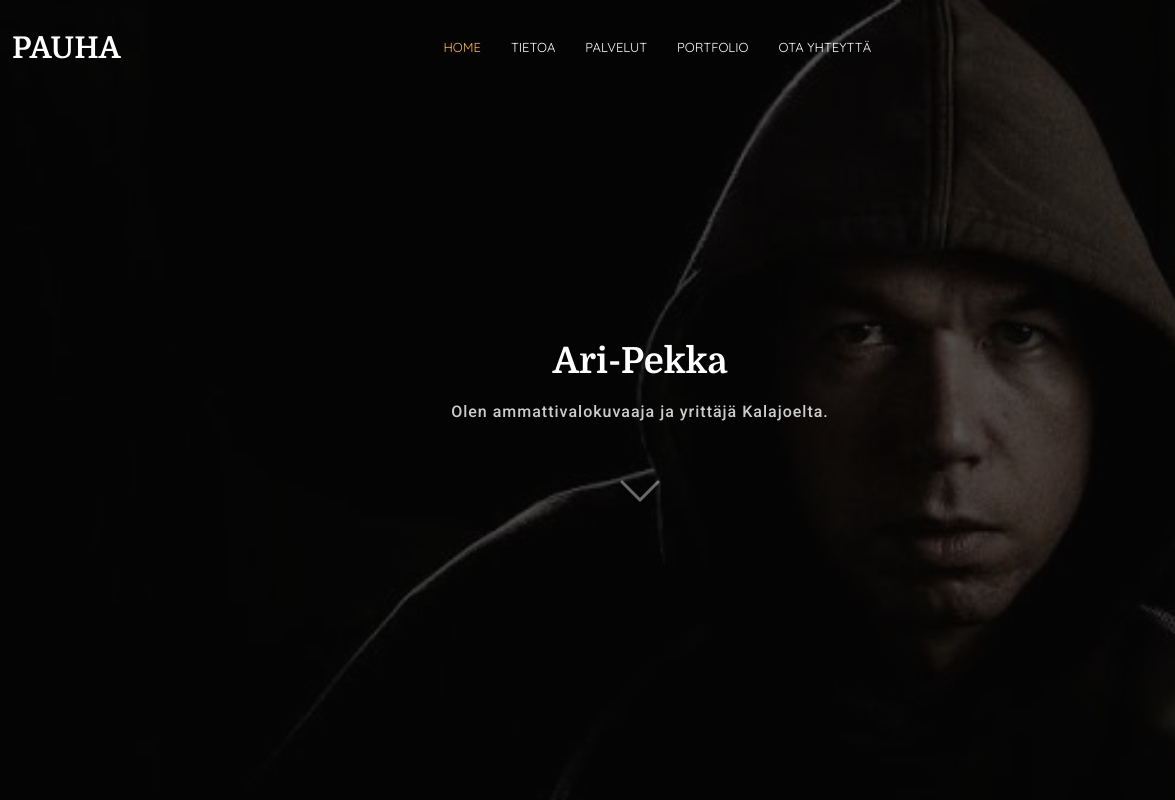
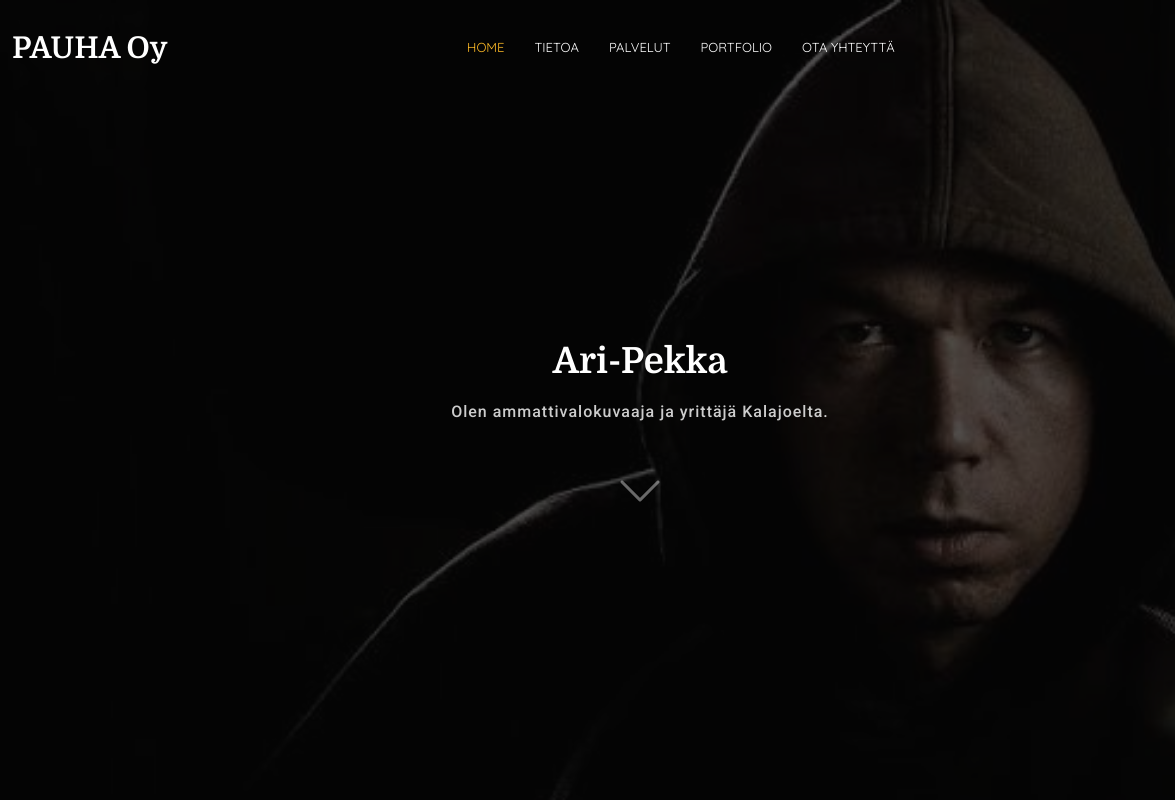
Before and after one commit to AaraoFin/Pauha, a plain HTML site: page index.html in a window 1280 px wide. Shown: the top 800 px of the page, 0-1175 px from the left. Drawn offline with Linux system fonts and the light colour scheme.

Commit message:
Update index.html

```diff
--- a/index.html
+++ b/index.html
@@ -38,7 +38,7 @@
       <a href="index.html" class="logo d-flex align-items-center me-auto me-xl-0">
         <!-- Uncomment the line below if you also wish to use an image logo -->
         <!-- <img src="assets/img/logo.png" alt=""> -->
-        <h1 class="sitename">PAUHA</h1>
+        <h1 class="sitename">PAUHA Oy</h1>
       </a>
 
       <nav id="navmenu" class="navmenu">
```
